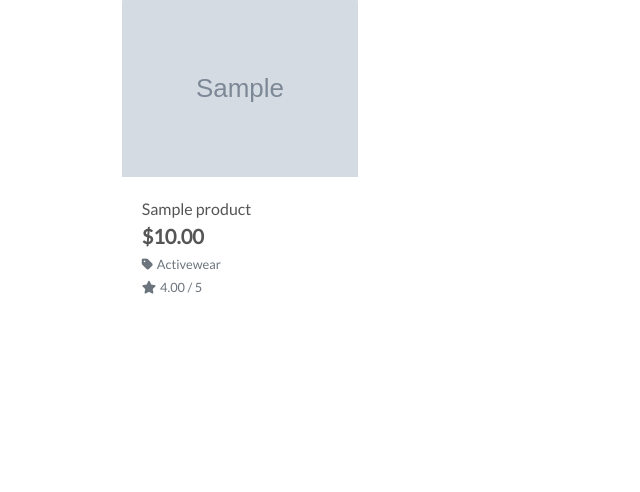
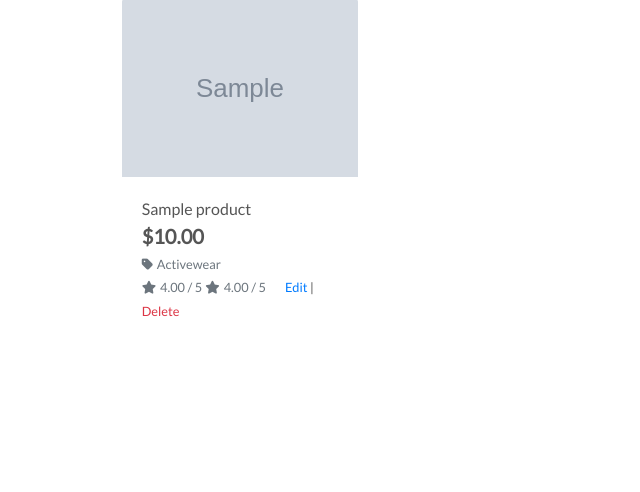
Before and after one commit to soniitsa/shopping-plaza, a Django app: page /products/ in a window 1280 px wide. Shown: the part 308-800 px from the top of the page, without its empty margins (0-640 px from the left). Run offline with Django 3.2, Linux system fonts and the light colour scheme; a user stored in the database is signed in; data comes from the database, SQL or seed files in the repository; tables that the repository leaves empty hold one stand-in row (values such as "Sample post"); grey boxes marked "Sample" are stand-in pictures; some libraries are stand-ins or nearby versions.

Commit message:
Product admin-delete

```diff
--- a/products/templates/products/product_detail.html
+++ b/products/templates/products/product_detail.html
@@ -42,6 +42,11 @@
                     {% else %}
                         <small class="text-muted">No Rating</small>
                     {% endif %}
+                    {% if request.user.is_superuser %}
+                                                <small class="ml-3">
+                                                    <a href="{% url 'edit_product' product.id %}">Edit</a> |
+                                                    <a class="text-danger" href="{% url 'delete_product' product.id %}">Delete</a>
+                                                </small>
                     <p class="mt-3">{{ product.description }}</p>
                     <form class="form" action="{% url 'add_to_bag' product.id %}" method="POST">
                         {% csrf_token %}
--- a/products/templates/products/products.html
+++ b/products/templates/products/products.html
@@ -82,6 +82,17 @@
                                             {% else %}
                                                 <small class="text-muted">No Rating</small>
                                             {% endif %}
+                                            {% if product.rating %}
+                                                <small class="text-muted"><i class="fas fa-star mr-1"></i>{{ product.rating }} / 5</small>
+                                            {% else %}
+                                                <small class="text-muted">No Rating</small>
+                                            {% endif %}
+                                            {% if request.user.is_superuser %}
+                                                <small class="ml-3">
+                                                    <a href="{% url 'edit_product' product.id %}">Edit</a> |
+                                                    <a class="text-danger" href="{% url 'delete_product' product.id %}">Delete</a>
+                                                </small>
+                                            {% endif %}
                                         </div>
                                     </div>
                                 </div>
--- a/products/urls.py
+++ b/products/urls.py
@@ -6,4 +6,5 @@ urlpatterns = [
     path('<int:product_id>/', views.product_detail, name='product_detail'),
     path('add/', views.add_product, name='add_product'),
     path('edit/<int:product_id>/', views.edit_product, name='edit_product'),
+    path('delete/<int:product_id>/', views.delete_product, name='delete_product'),
 ]
--- a/products/views.py
+++ b/products/views.py
@@ -76,9 +76,9 @@ def add_product(request):
     if request.method == 'POST':
         form = ProductForm(request.POST, request.FILES)
         if form.is_valid():
-            form.save()
+            product = form.save()
             messages.success(request, 'Successfully added product!')
-            return redirect(reverse('add_product'))
+            return redirect(reverse('product_detail', args=[product.id]))
         else:
             messages.error(request, 'Failed to add product. Please ensure the form is valid.')
     else:
@@ -113,3 +113,10 @@ def edit_product(request, product_id):
     }
 
     return render(request, template, context)
+
+def delete_product(request, product_id):
+    """ Delete a product from the store """
+    product = get_object_or_404(Product, pk=product_id)
+    product.delete()
+    messages.success(request, 'Product deleted!')
+    return redirect(reverse('products'))
```
